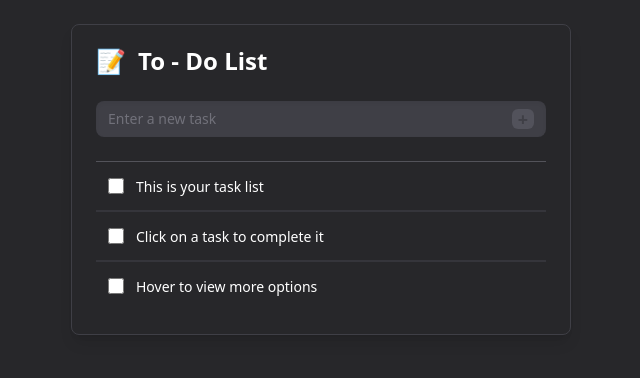
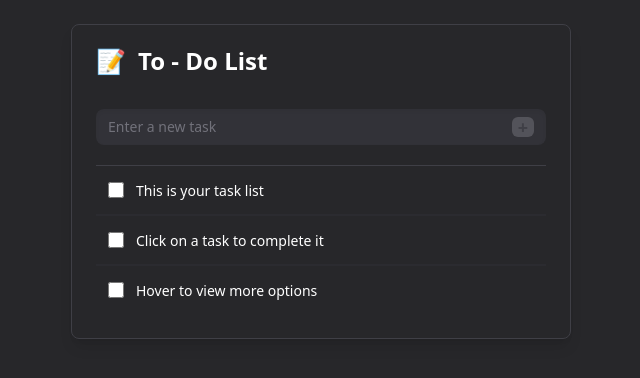
Before and after one commit to acelowder/react-tailwind-todolist, a React (Vite) app: page / in a window 1280 px wide. Shown: the top 378 px of the page, without its empty margins (319-959 px from the left). Built offline with nearby package versions, Linux system fonts and the light colour scheme.

Commit message:
Update margins

```diff
--- a/src/components/TodoApp.jsx
+++ b/src/components/TodoApp.jsx
@@ -77,7 +77,7 @@ export default function TodoApp() {
 		>
 			<TodoTitle />
 			<TodoInput onSubmit={addTodo} />
-			<hr className="mt-2 border-zinc-500 border-opacity-60" />
+			<hr className="mt-2 border-zinc-700" />
 			<TodoList
 				todos={todos}
 				onDelete={removeTodo}
--- a/src/components/TodoInput.jsx
+++ b/src/components/TodoInput.jsx
@@ -13,7 +13,7 @@ export default function TodoInput({ onSubmit }) {
 
 	return (
 		<form
-			className="flex items-center px-3 py-2 bg-zinc-700 rounded-lg shadow-inner mb-4"
+			className="flex items-center px-3 py-2 mb-3 bg-zinc-700 bg-opacity-50 rounded-lg shadow-inner"
 			onSubmit={handleFormSubmit}
 		>
 			<input
@@ -23,10 +23,10 @@ export default function TodoInput({ onSubmit }) {
 				placeholder="Enter a new task"
 			/>
 			<button
-				className={`px-1.5 text-lg font-bold leading-5 rounded-md text-zinc-700 transition-all duration-200 ${
+				className={`px-1.5 text-lg font-bold leading-5 rounded-md text-zinc-700 bg-zinc-400 transition-all duration-200 ${
 					inputText.length > 0
-						? 'bg-zinc-400'
-						: 'bg-zinc-600 cursor-text'
+						? 'bg-opacity-100'
+						: 'bg-opacity-30 cursor-not-allowed'
 				}`}
 				onClick={handleFormSubmit}
 			>
--- a/src/components/TodoTask.jsx
+++ b/src/components/TodoTask.jsx
@@ -45,7 +45,7 @@ export default function TodoTask({
 
 	return (
 		<li
-			className="group flex justify-between items-start min-h-12 px-2 py-2 border-b-2 border-zinc-700 border-opacity-60 last:border-b-0 hover:bg-zinc-600 hover:bg-opacity-10 transition duration-200"
+			className="group flex justify-between items-start min-h-12 px-2 py-2 border-b-2 border-zinc-700 border-opacity-20 last:border-b-0 hover:bg-zinc-600 hover:bg-opacity-15 transition duration-200"
 			onClick={onToggle}
 		>
 			<input
--- a/src/components/TodoTitle.jsx
+++ b/src/components/TodoTitle.jsx
@@ -4,7 +4,7 @@ const TITLE_TEXT = 'To - Do List';
 export default function TodoTitle() {
 	return (
 		<>
-			<h1 className="-mt-1 mb-6 text-2xl font-bold">
+			<h1 className="-mt-1 mb-8 text-2xl font-bold">
 				<span className="mr-3">{TITLE_ICON}</span>
 				{TITLE_TEXT}
 			</h1>
```
